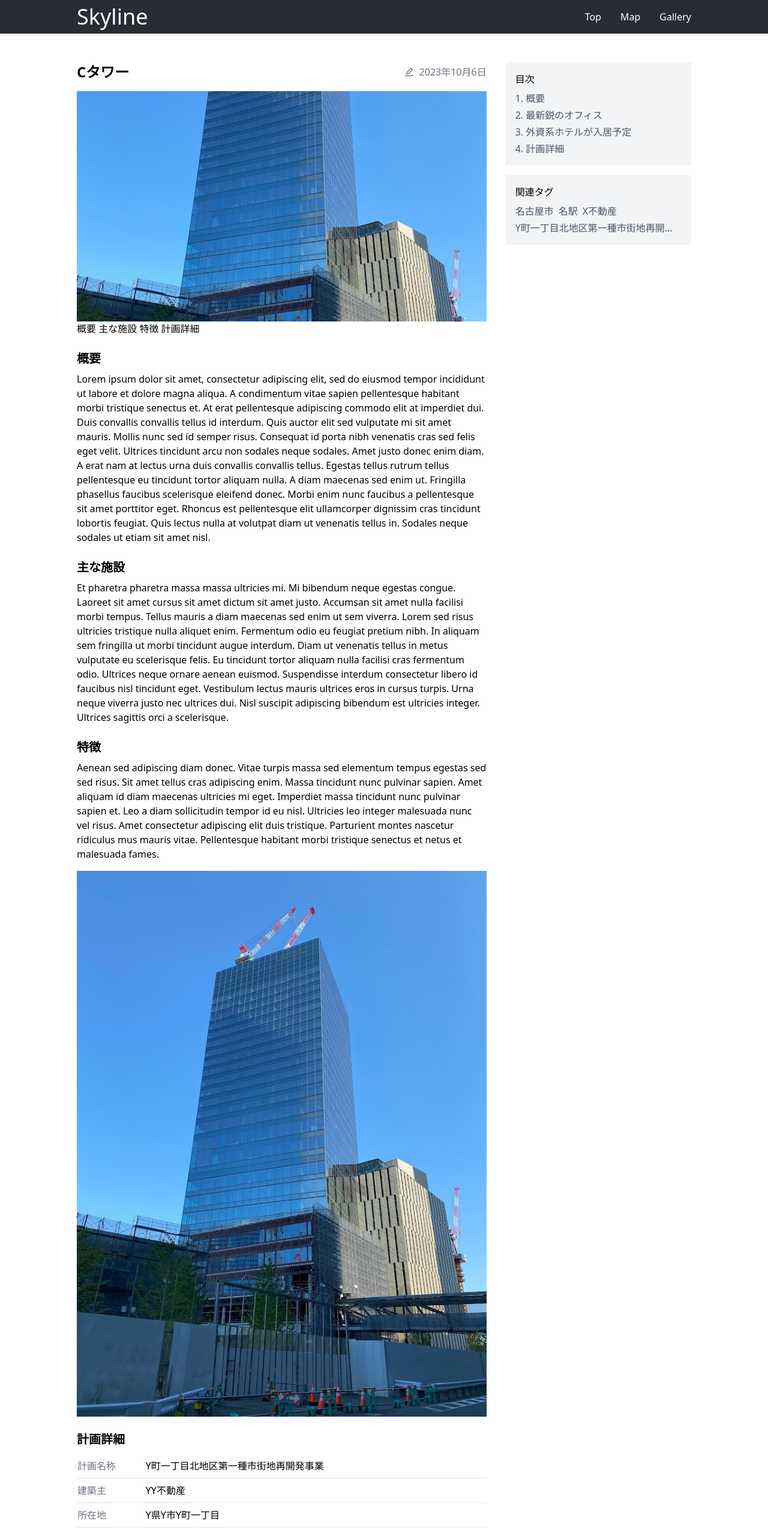
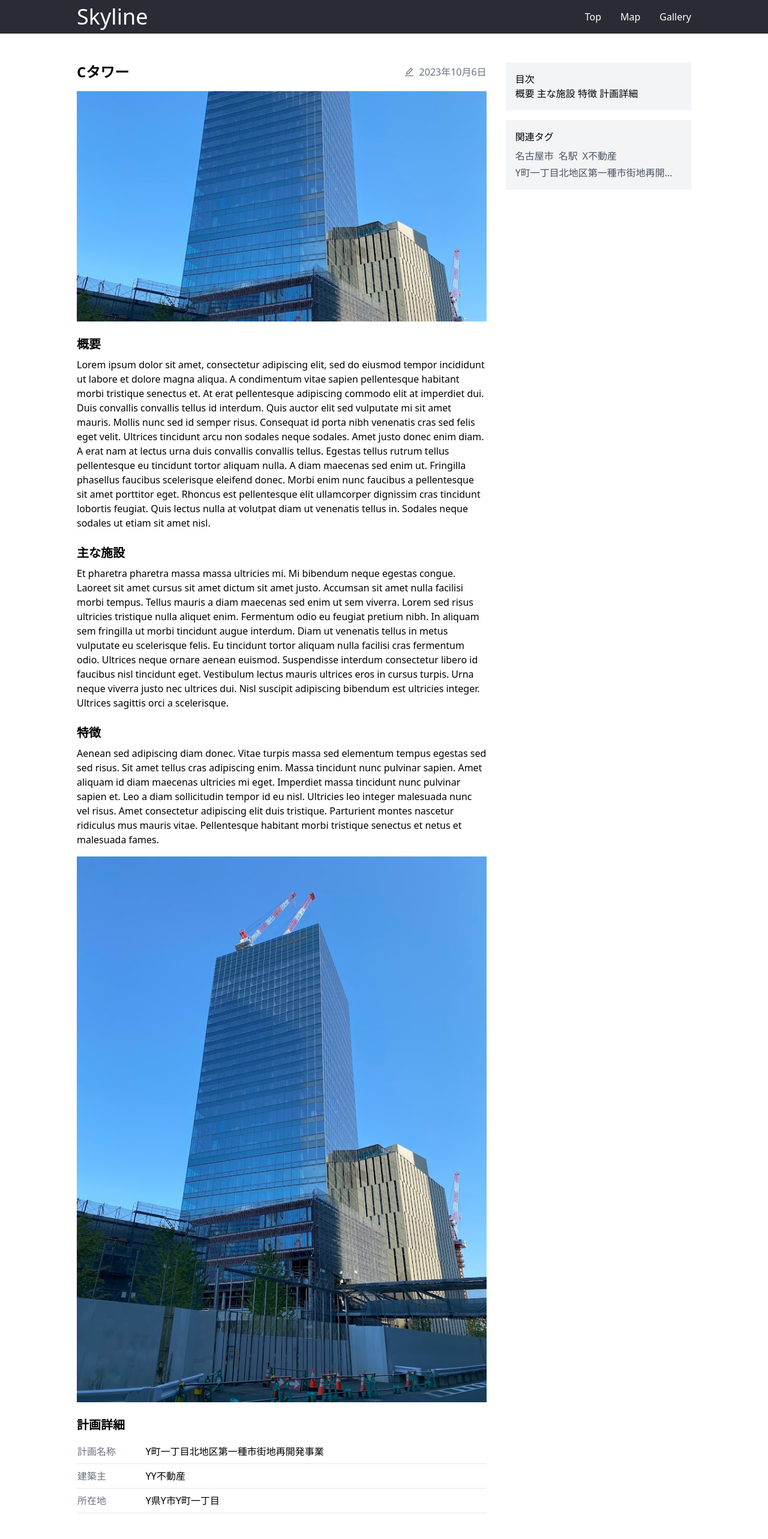
Before and after one commit to FNYukii/Skyline, a Next.js app: page /posts/04a1dd7d-3004-43bc-8937-3375ed608259 in a window 1280 px wide. Shown: the top 2566 px of the page at 60% size. Built offline with nearby package versions, Linux system fonts and the light colour scheme.

Commit message:
feat: TableOfContentsSectionに目次を表示

```diff
--- a/src/components/sections/PostSection.tsx
+++ b/src/components/sections/PostSection.tsx
@@ -10,13 +10,6 @@ interface Props {
 }
 
 function PostSection(props: Props) {
-
-	// id付き要素へ遷移するaタグ
-	const anckerToId = ({ ...props }) => {
-		return (
-			<a href={`#${props.children}`}>{props.children}</a>
-		)
-	}
 
 	// ID付きのh2タグ
 	const h2WithId = ({ ...props }) => {
@@ -47,16 +40,9 @@ function PostSection(props: Props) {
 
 			<ReactMarkdown
 				children={props.post.content}
-				allowedElements={['h2']} // h2要素のみを表示する
-				components={{ h2: anckerToId }} // h2要素をanckerToIdに置き換えて表示
-				className="markdown"
-			/>
-
-			<ReactMarkdown
-				children={props.post.content}
 				remarkPlugins={[remarkGfm]}
 				components={{ h2: h2WithId }} // h2要素をh2WithIdに置き換えて表示
-				className="markdown"
+				className="post-content"
 			/>
 		</div>
 	)
--- a/src/components/sections/TableOfContentsSection.tsx
+++ b/src/components/sections/TableOfContentsSection.tsx
@@ -1,15 +1,19 @@
+import ReactMarkdown from "react-markdown"
+
 interface Props {
+	content: string
+
 	className?: string
 }
 
 function TableOfContentsSection(props: Props) {
 
-	const contents = [
-		"概要",
-		"最新鋭のオフィス",
-		"外資系ホテルが入居予定",
-		"計画詳細"
-	]
+	// id付き要素へ遷移するaタグ
+	const anckerToId = ({ ...props }) => {
+		return (
+			<a href={`#${props.children}`}>{props.children}</a>
+		)
+	}
 
 	return (
 
@@ -19,13 +23,12 @@ function TableOfContentsSection(props: Props) {
 
 				<p>目次</p>
 
-				<div className="mt-2 flex flex-col items-start gap-x-2 gap-y-1">
-
-					{contents.map((content, index) => (
-
-						<button key={index} className="text-gray-600 hover:underline">{`${index + 1}. ${content}`}</button>
-					))}
-				</div>
+				<ReactMarkdown
+					children={props.content}
+					allowedElements={['h2']} // h2要素のみを表示する
+					components={{ h2: anckerToId }} // h2要素をanckerToIdに置き換えて表示
+					className="post-table-of-contents"
+				/>
 			</div>
 		</div>
 	)
--- a/src/pages/posts/[baseName].tsx
+++ b/src/pages/posts/[baseName].tsx
@@ -90,7 +90,7 @@ function PostPage(props: Props) {
 
 						<div className='sticky pt-8 top-0'>
 
-							<TableOfContentsSection />
+							<TableOfContentsSection content={props.post.content} />
 							<TagListSection label={'関連タグ'} tags={props.post.tags} className='mt-4' />
 						</div>
 					</div>
--- a/src/styles/globals.css
+++ b/src/styles/globals.css
@@ -29,34 +29,38 @@
 	}
 }
 
-.markdown h2 {
+.post-content h2 {
 	@apply text-xl font-bold mt-6
 }
 
-.markdown p {
+.post-content p {
 	@apply mt-2
 }
 
-.markdown img {
+.post-content img {
 	@apply mt-4
 }
 
-.markdown table {
+.post-content table {
 	@apply w-full mt-2 table-fixed
 }
 
-.markdown table th:first-child {
+.post-content table th:first-child {
 	@apply w-1/6
 }
 
-.markdown table tbody tr {
+.post-content table tbody tr {
 	@apply border-b
 }
 
-.markdown table tbody tr td {
+.post-content table tbody tr td {
 	@apply py-2
 }
 
-.markdown table tbody tr td:first-child {
+.post-content table tbody tr td:first-child {
 	@apply text-gray-500
 }
+
+.post-table-of-contents a {
+	@apply hover:underline
+}
```
